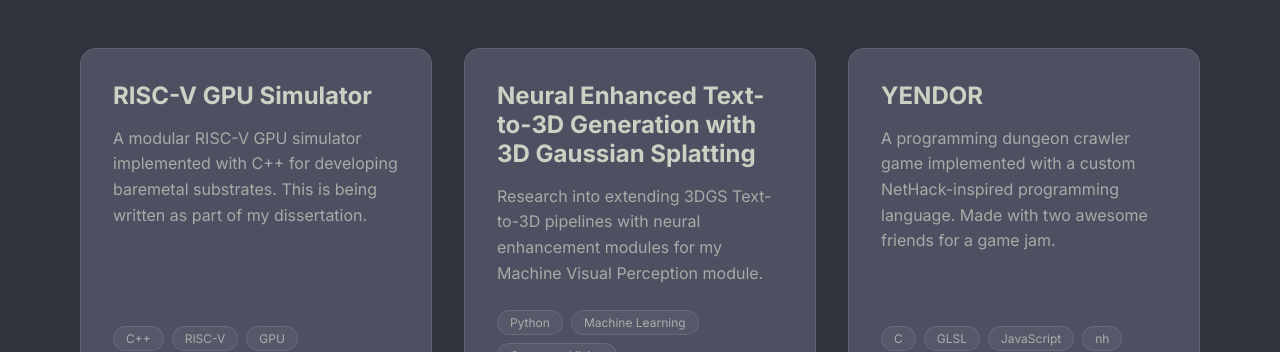
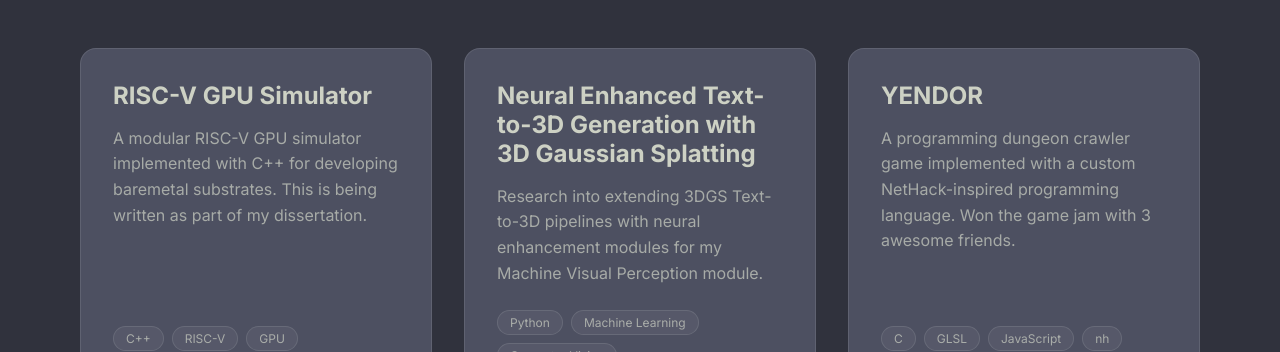
Before and after one commit to kenL4/kenL4.github.io, a Next.js app: page / in a window 1280 px wide. Shown: the part 2211-2563 px from the top of the page. Built offline with nearby package versions, Linux system fonts and the light colour scheme.

Commit message:
Change to YENDOR desc

```diff
--- a/app/data/portfolio.ts
+++ b/app/data/portfolio.ts
@@ -51,7 +51,7 @@
     {
         id: 3,
         title: "YENDOR",
-        description: "A programming dungeon crawler game implemented with a custom NetHack-inspired programming language. Made with two awesome friends for a game jam.",
+        description: "A programming dungeon crawler game implemented with a custom NetHack-inspired programming language. Won the game jam with 3 awesome friends.",
         tags: ["C", "GLSL", "JavaScript", "nh"],
         links: {
             demo: "https://olifog.itch.io/yendor",
```
